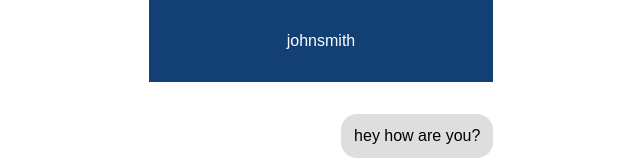
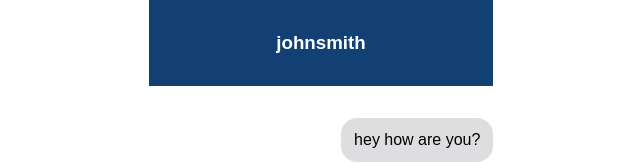
Before and after one commit to avraneel/message-app, a React app in the folder frontend/: page /chat in a window 1280 px wide. Shown: the top 163 px of the page, without its empty margins (319-959 px from the left). Built offline with nearby package versions, Linux system fonts and the light colour scheme; the HTML template or start-up script is replaced by a standard one.

Commit message:
update chat name to heading

```diff
--- a/frontend/src/components/Chat.jsx
+++ b/frontend/src/components/Chat.jsx
@@ -23,7 +23,7 @@ export default function Chat() {
 function Topbar({ username }) {
   return (
     <div className={styles.topBar}>
-      <p>{username}</p>
+      <h3>{username}</h3>
     </div>
   );
 }
```
